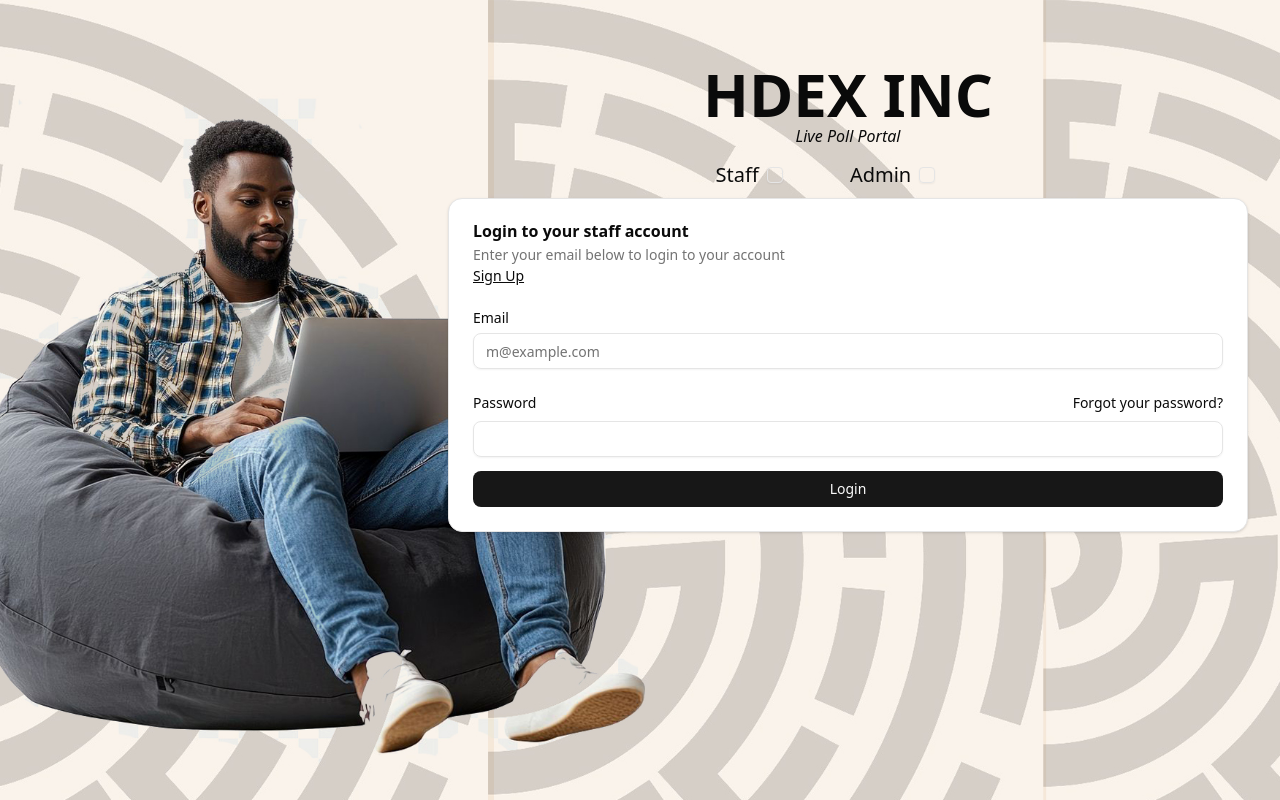
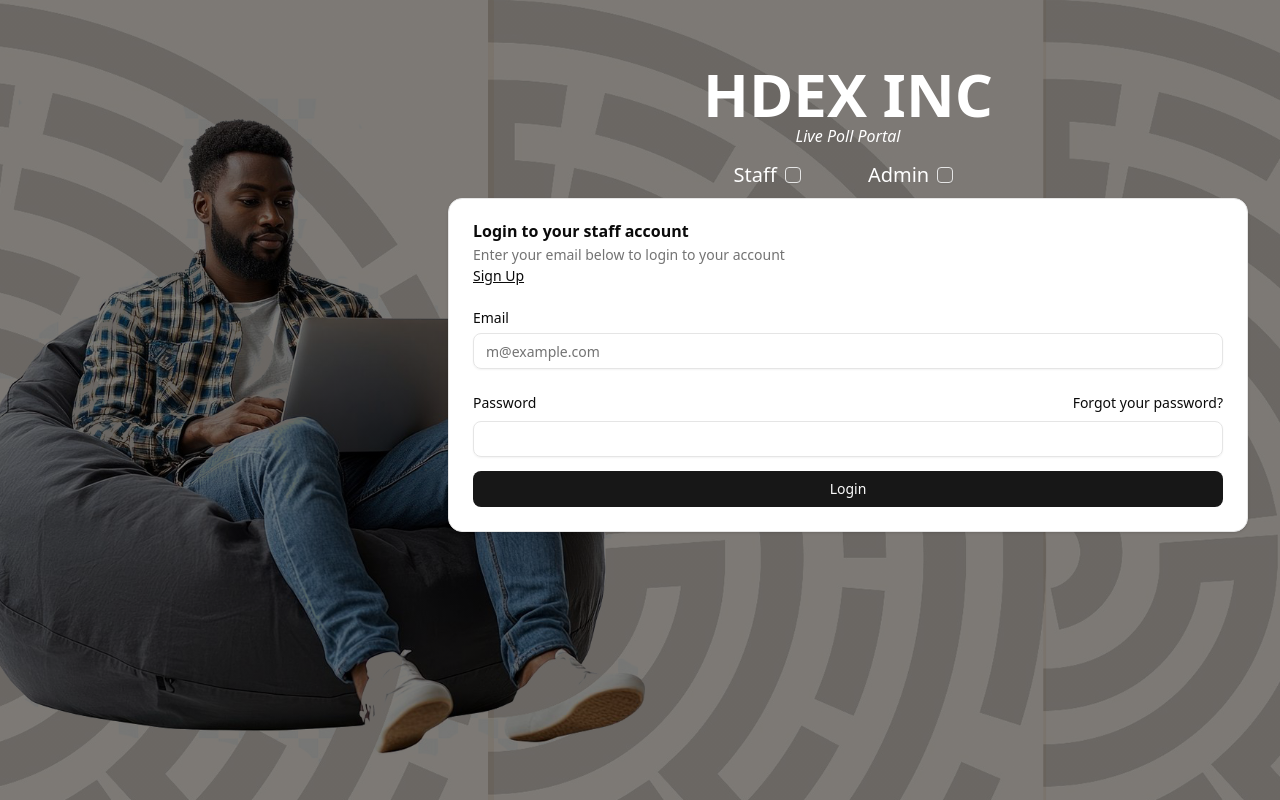
Before and after one commit to aaronkossam/livepoll, a Next.js app: page /Homepage in a window 1280 px wide. Built offline with nearby package versions, Linux system fonts and the light colour scheme.

Commit message:
feat: enhance background styling on SigninForm and Homepage with gradient overlay and improved text visibility

```diff
--- a/src/app/Admin/SigninForm/page.js
+++ b/src/app/Admin/SigninForm/page.js
@@ -49,11 +49,15 @@ const SigninForm = () => {
   return (
     <div
       style={{
-        backgroundImage: 'url("/Artboard 3.jpg")',
+        backgroundImage: `
+      linear-gradient(rgba(0, 0, 0, 0.5), rgba(0, 0, 0, 0.5)),
+      url("/Artboard 3.jpg")
+    `,
         backgroundSize: "cover",
         backgroundPosition: "center",
+        backgroundRepeat: "no-repeat",
       }}
-      className="bg-cover bg-center h-screen"
+      className="bg-cover bg-center h-screen text-white"
     >
       <div className="pt-16 xl:pt-11 lg:justify-end justify-center grid lg:pr-14 2xl:pt-80 xl:grid">
         {/* Title */}
@@ -74,7 +78,7 @@ const SigninForm = () => {
           animate={{ opacity: 1, y: 0 }}
           transition={{ delay: 0.5, duration: 0.8 }}
         >
-          <p className="grid gap-2 justify-center grid-cols-2 text-[20px]">
+          <p className="grid gap-2 justify-center pl-9 grid-cols-2 text-[20px]">
             Staff
             <div>
               <Link href="/">
--- a/src/app/Homepage/page.js
+++ b/src/app/Homepage/page.js
@@ -16,11 +16,15 @@ const Homepage = () => {
   return (
     <div
       style={{
-        backgroundImage: 'url("/Artboard 3.jpg")',
+        backgroundImage: `
+      linear-gradient(rgba(0, 0, 0, 0.5), rgba(0, 0, 0, 0.5)),
+      url("/Artboard 3.jpg")
+    `,
         backgroundSize: "cover",
         backgroundPosition: "center",
+        backgroundRepeat: "no-repeat",
       }}
-      className="bg-cover bg-center h-screen"
+      className="bg-cover bg-center h-screen text-white"
     >
       <div className="xl:justify-end 2xl:pt-64 justify-center flex 2xl:pr-14 lg:justify-end lg:pr-7">
         <div className="pt-16">
@@ -43,7 +47,7 @@ const Homepage = () => {
             transition={{ delay: 0.5, duration: 0.8 }}
           >
             {/* Staff Option */}
-            <div className="grid gap-2 grid-cols-2 text-[20px] items-center">
+            <div className="grid gap-2 grid-cols-2 pl-9  text-[20px] items-center">
               <span>Staff</span>
               <Link href="/">
                 <Checkbox checked={isStaffPage} readOnly />
```
